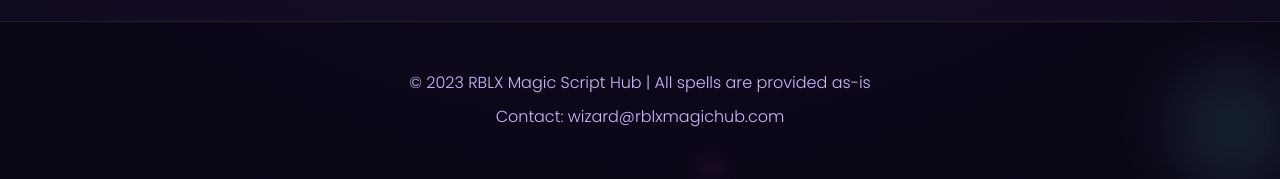
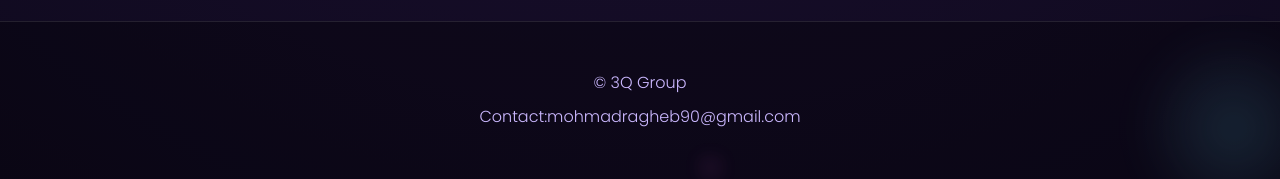
Before and after one commit to qpgroup99/GG, a plain HTML site: page index.html in a window 1280 px wide. Shown: the part 1586-1765 px from the top of the page. Drawn offline with nearby package versions, Linux system fonts and the light colour scheme.

Commit message:
Update index.html

```diff
--- a/index.html
+++ b/index.html
@@ -757,8 +757,8 @@
 </div>
 
 <footer class="footer">
-  <p>© 2023 RBLX Magic Script Hub | All spells are provided as-is</p>
-  <p>Contact: wizard@rblxmagichub.com</p>
+  <p>© 3Q Group </p>
+  <p>Contact:mohmadragheb90@gmail.com </p>
 </footer>
 
 <script>
```
